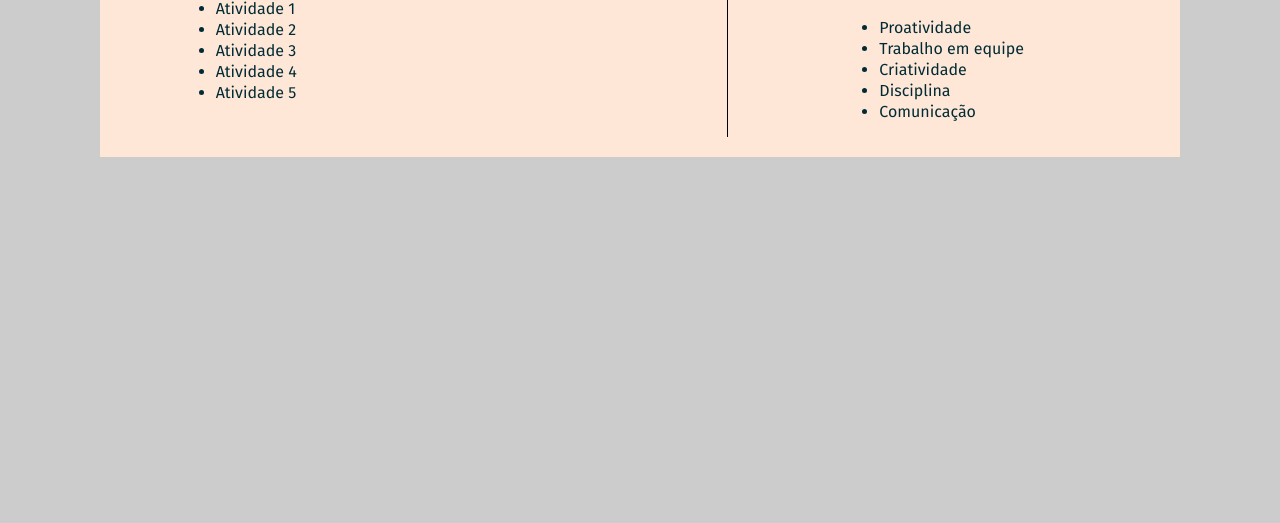
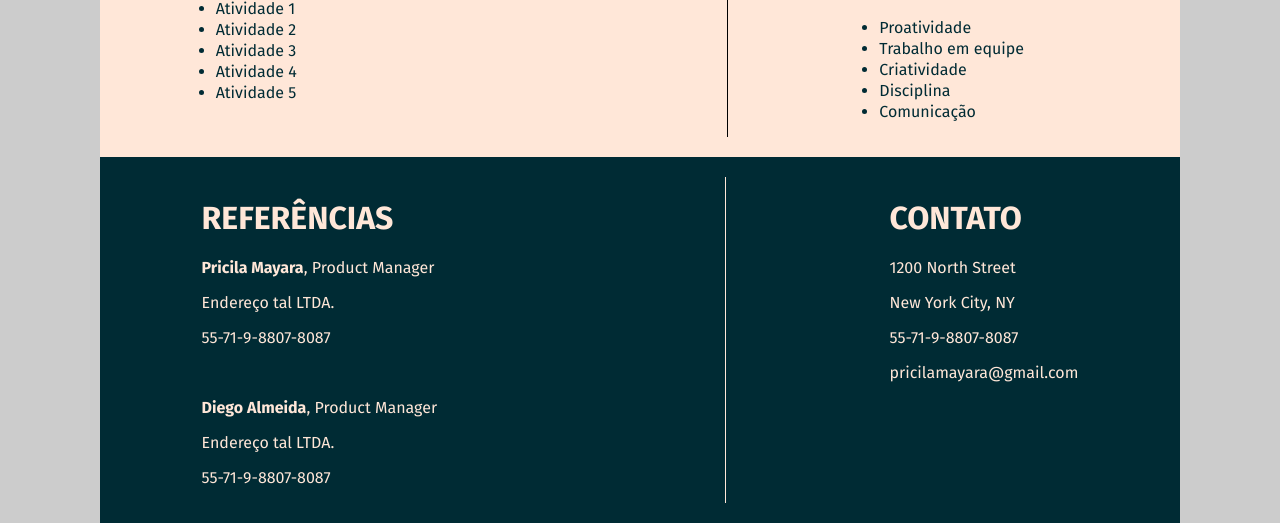
Before and after one commit to mayrochinha/projeto-portifolio, a plain HTML site: page index.html in a window 1280 px wide. Shown: the part 712-1235 px from the top of the page. Before the commit the page ends 869 px from the top, so only its background shows below. Drawn offline with Linux system fonts and the light colour scheme.

Commit message:
Footer adicionado.

```diff
--- a/index.html
+++ b/index.html
@@ -81,5 +81,23 @@
         </div>
       </section>
     </main>
+    <footer>
+      <div class="ref">
+        <h1>REFERÊNCIAS</h1>
+        <p><strong>Pricila Mayara</strong>, Product Manager</p>
+        <p>Endereço tal LTDA.</p>
+        <p>55-71-9-8807-8087</p><br>
+        <p><strong>Diego Almeida</strong>, Product Manager</p>
+        <p>Endereço tal LTDA.</p>
+        <p>55-71-9-8807-8087</p>
+      </div>
+      <div class="line2"></div>
+      <div class="contact">
+        <h1>CONTATO</h1>
+        <p>1200 North Street</p>
+        <p>New York City, NY</p>
+        <p>55-71-9-8807-8087</p>
+        <p>pricilamayara@gmail.com</p>
+    </footer>
   </body>
 </html>
--- a/style.css
+++ b/style.css
@@ -14,7 +14,7 @@ body{
 
 .header_top{
     display: flex;
-    background-color: #e0f6ff;
+    background-color: #eefaff;
     padding: 20px;
     align-items: center;
     justify-content: space-around;
@@ -64,3 +64,23 @@ body{
     width: 1px;
 
 }
+
+footer{
+    display: flex;
+    background-color: #002b34;
+    padding: 20px;
+    justify-content: space-around;
+    color: #ffe7d8;
+    width: 1040px;
+    margin: 0 auto;
+}
+
+.ref{
+    padding-right: 125px;
+}
+
+.line2{
+    background-color: #ffe7d8;
+    height: inherit;
+    width: 1px;
+}
```
